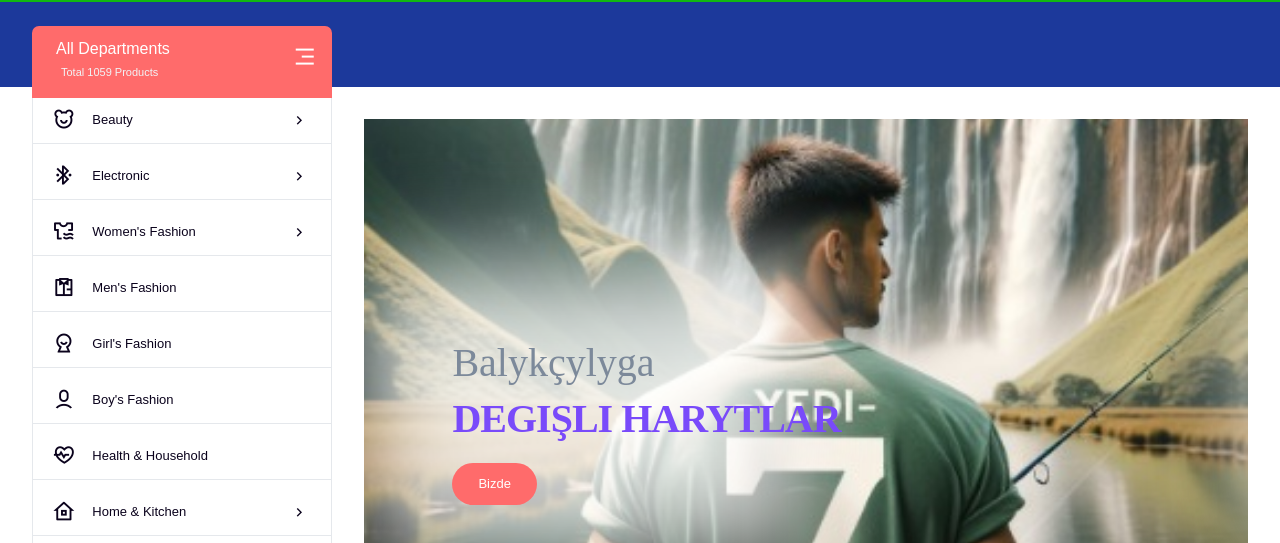
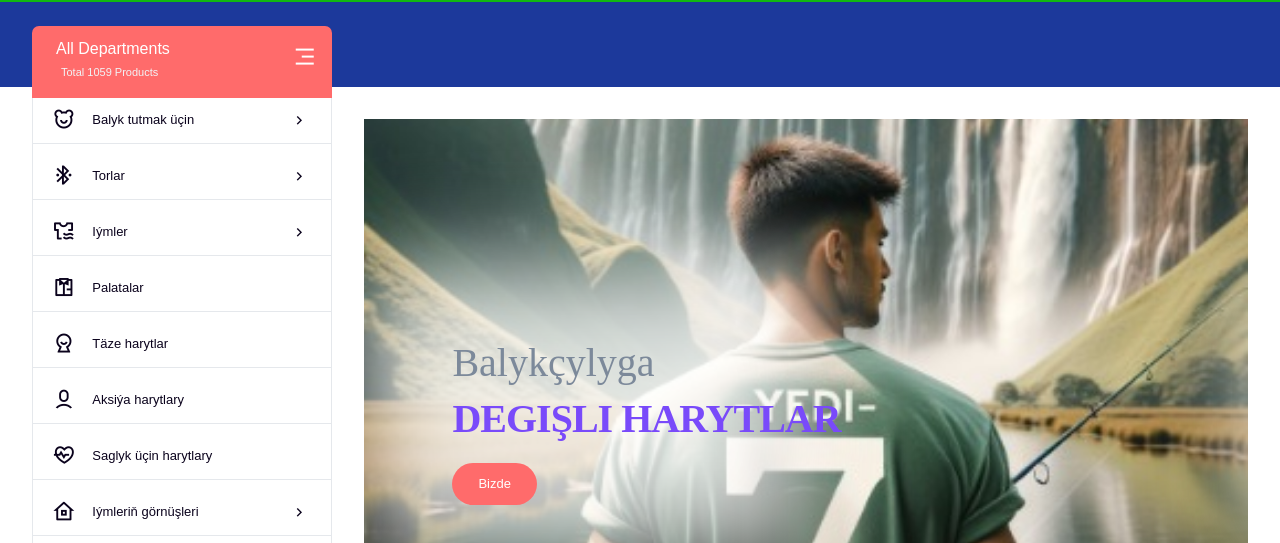
Before and after one commit to 7yedi7/7yedi7.github.io, a plain HTML site: page index.html in a window 1280 px wide. Shown: the part 70-613 px from the top of the page. Drawn offline with Linux system fonts and the light colour scheme.

Commit message:
7:07_07.07.2024y

```diff
--- a/index.html
+++ b/index.html
@@ -52,14 +52,14 @@
                                         <li class="has-child beauty">
                                             <a href="#">
                                                 <span class="icon-large"><i class="ri-bear-smile-line"></i></span>
-                                                Beauty
+                                                Balyk tutmak üçin
                                                 <div class="icon-small"><i class="ri-arrow-right-s-line"></i></div>
                                             </a>
                                             <ul>
-                                                <li><a href="#">Makeup</a></li>
-                                                <li><a href="#">Skin Care</a></li>
-                                                <li><a href="#">Hair Care</a></li>
-                                                <li><a href="#">Fragrance</a></li>
+                                                <li><a href="#">Çeňňek</a></li>
+                                                <li><a href="#">Tor</a></li>
+                                                <li><a href="#">Iým</a></li>
+                                                <li><a href="#"></a></li>
                                                 <li><a href="#">Foot & Hand Care</a></li>
                                                 <li><a href="#">Tools & Accessories</a></li>
                                                 <li><a href="#">Shave & Hair Removal</a></li>
@@ -69,7 +69,7 @@
                                         <li class="has-child electric">
                                             <a href="#">
                                                 <span class="icon-large"><i class="ri-bluetooth-connect-line"></i></span>
-                                                Electronic
+                                                Torlar
                                                 <div class="icon-small"><i class="ri-arrow-right-s-line"></i></div>
                                             </a>
                                             <ul>
@@ -87,7 +87,7 @@
                                         <li class="has-child fashion">
                                             <a href="#">
                                                 <span class="icon-large"><i class="ri-t-shirt-air-line"></i></span>
-                                                Women's Fashion
+                                                Iýmler
                                                 <div class="icon-small"><i class="ri-arrow-right-s-line"></i></div>
                                             </a>
                                             <ul>
@@ -102,31 +102,31 @@
                                         <li>
                                             <a href="#">
                                                 <span class="icon-large"><i class="ri-shirt-line"></i></span>
-                                                Men's Fashion
+                                                Palatalar
                                             </a>
                                         </li>
                                         <li>
                                             <a href="#">
                                                 <span class="icon-large"><i class="ri-user-5-line"></i></span>
-                                                Girl's Fashion
+                                                Täze harytlar
                                             </a>
                                         </li>
                                         <li>
                                             <a href="#">
                                                 <span class="icon-large"><i class="ri-user-6-line"></i></span>
-                                                Boy's Fashion
+                                                Aksiýa harytlary
                                             </a>
                                         </li>
                                         <li>
                                             <a href="#">
                                                 <span class="icon-large"><i class="ri-heart-pulse-line"></i></span>
-                                                Health & Household
+                                                Saglyk üçin harytlary
                                             </a>
                                         </li>
                                         <li class="has-child homekit">
                                             <a href="#">
                                                 <span class="icon-large"><i class="ri-home-8-line"></i></span>
-                                                Home & Kitchen
+                                                Iýmleriň görnüşleri
                                                 <div class="icon-small"><i class="ri-arrow-right-s-line"></i></div>
                                             </a>
                                             <div class="mega">
```
